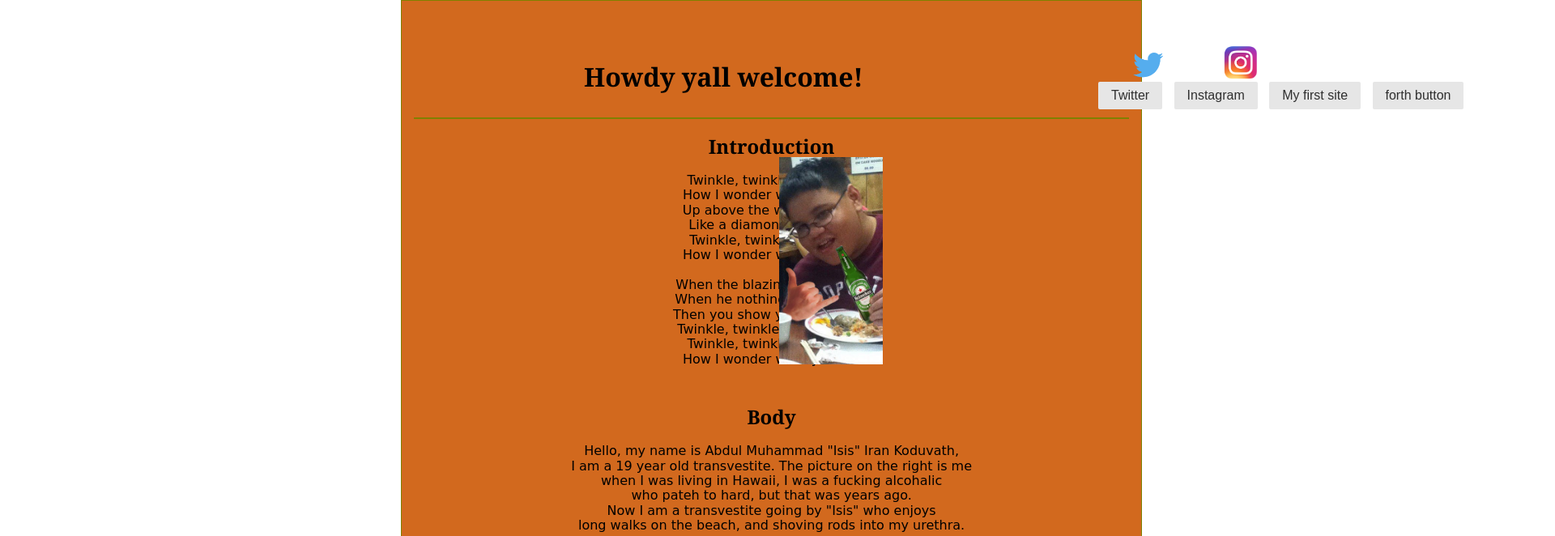
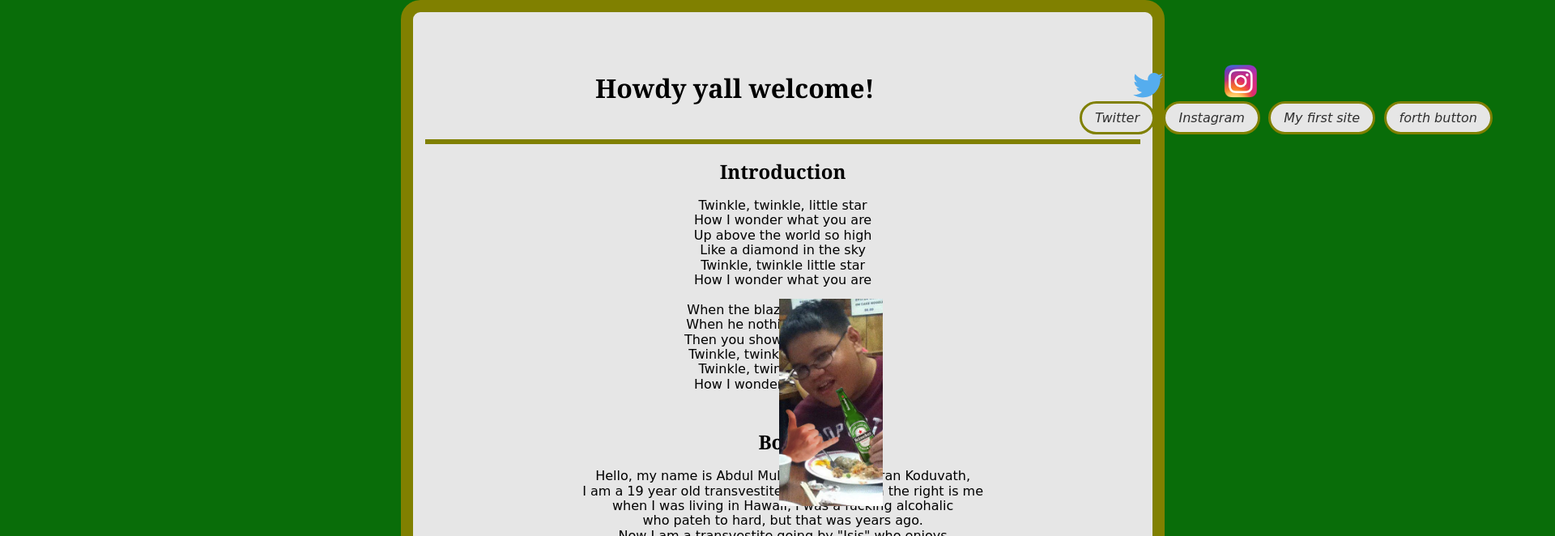
Before and after one commit to ronuela12/StoryOfAbdul, a plain HTML site: page index.html in a window 1280 px wide. Shown: the top 662 px of the page at 81% size, 1920 px wide, since content can reach past the window. Drawn offline with nearby package versions, Linux system fonts and the light colour scheme.

Commit message:
Add files via upload

```diff
--- a/index.html
+++ b/index.html
@@ -8,63 +8,6 @@
 
     <link rel="stylesheet" href="style.css"></link>
     <link rel="stylesheet" href="https://unpkg.com/purecss@1.0.1/build/pure-min.css" integrity="sha384-oAOxQR6DkCoMliIh8yFnu25d7Eq/PHS21PClpwjOTeU2jRSq11vu66rf90/cZr47" crossorigin="anonymous">
-
-    <style>
-        .buttons{
-            position: relative;
-            left: 835px;
-            down: 50px;
-
-        }
-        a.pure-button{
-            margin-left: 5px;
-            margin-right: 5px;
-        }
-        h1, h2 {
-            font-family: Georgia, 'Times New Roman', Times, serif;
-        }
-        #social {
-            width: 55px;
-            position: absolute;
-            left: 1390px;
-            top: 53px;
-        }
-        #instagram {
-            width: 45px;
-            position: absolute;
-            left: 1510px;
-            top: 55px;
-        }
-        .footer {
-            position: absolute;
-            bottom: -10cm;
-        }
-        #gif {
-            position: absolute;
-            bottom: -379px;
-            left: 5px;
-        }
-        .top{
-            position: relative;
-            top: 40px;
-            left: 210px;
-        }
-        #drunk {
-            position: absolute;
-            right: 190px;
-            bottom: 350px;
-            width: 10%;
-        }
-        #tranny {
-            position: relative;
-            width: 25%;
-            left: 15px;
-        }
-
-
-
-
-    </style>
 
 </head>
 <body>
--- a/style.css
+++ b/style.css
@@ -1,21 +1,23 @@
 
+body{
+    background: rgb(9, 109, 9);
+    position: relative;
+}
 .header {
-    border: olive solid 1px;
-    background-color: chocolate;
+    border: olive solid 15px;
+    border-radius: 24px;
+    background-color: rgb(230, 230, 230);
     width: 69%;
     padding: 15px;
     margin: 0px 495px;
 
-
-
-
 }
 .intros {
 
-    border: olive solid 1px;
+    border: olive solid 3px;
+
 }
 .buttons{
-
     padding: 5px;
     padding-bottom: 10px;
 
@@ -23,5 +25,63 @@
 }
 .footer{
     color: red;
+    position: absolute;
+    bottom: -10cm;
+}
+a.pure-button{
+
+    border: 0;
+    border-radius: 24px;
+    border: 3px solid olive;
+    /*color: white;
+    background-color: chocolate;*/
+    font-family: cursive;
+    font-style: italic;
+    margin: 3px;
+}
+.buttons{
+    position: relative;
+    left: 800px;
+    top: 7px;
 
 }
+.top{
+    position: relative;
+    top: 40px;
+    left: 210px;
+}
+#social {
+    width: 55px;
+    position: absolute;
+    left: 1390px;
+    top: 78px;
+}
+#instagram {
+    width: 45px;
+    position: absolute;
+    left: 1510px;
+    top: 78px;
+}
+#gif {
+    position: absolute;
+    bottom: -379px;
+    left: 5px;
+}
+
+#drunk {
+    position: absolute;
+    right: 190px;
+    bottom: 350px;
+    width: 10%;
+    /*filter: blur(24px);*/
+
+}
+#tranny {
+    position: relative;
+    width: 25%;
+    left: 15px;
+
+}
+h1, h2 {
+    font-family: Georgia, 'Times New Roman', Times, serif;
+}
```
